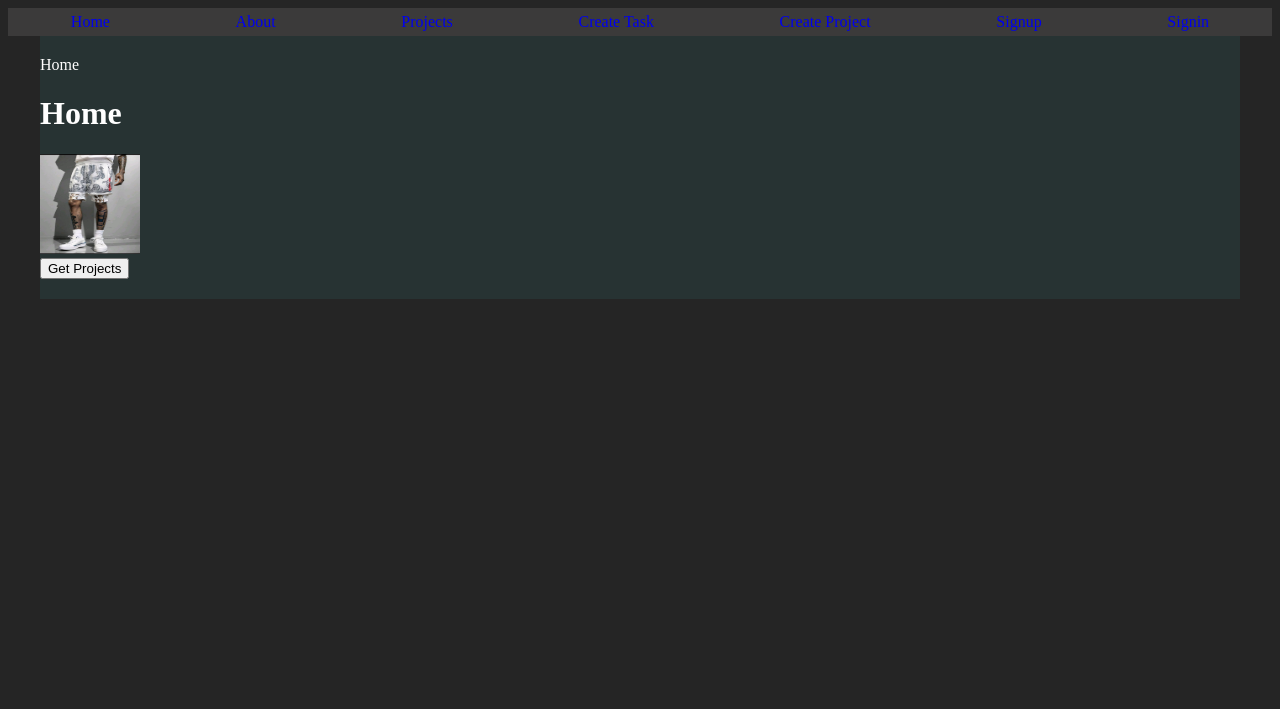
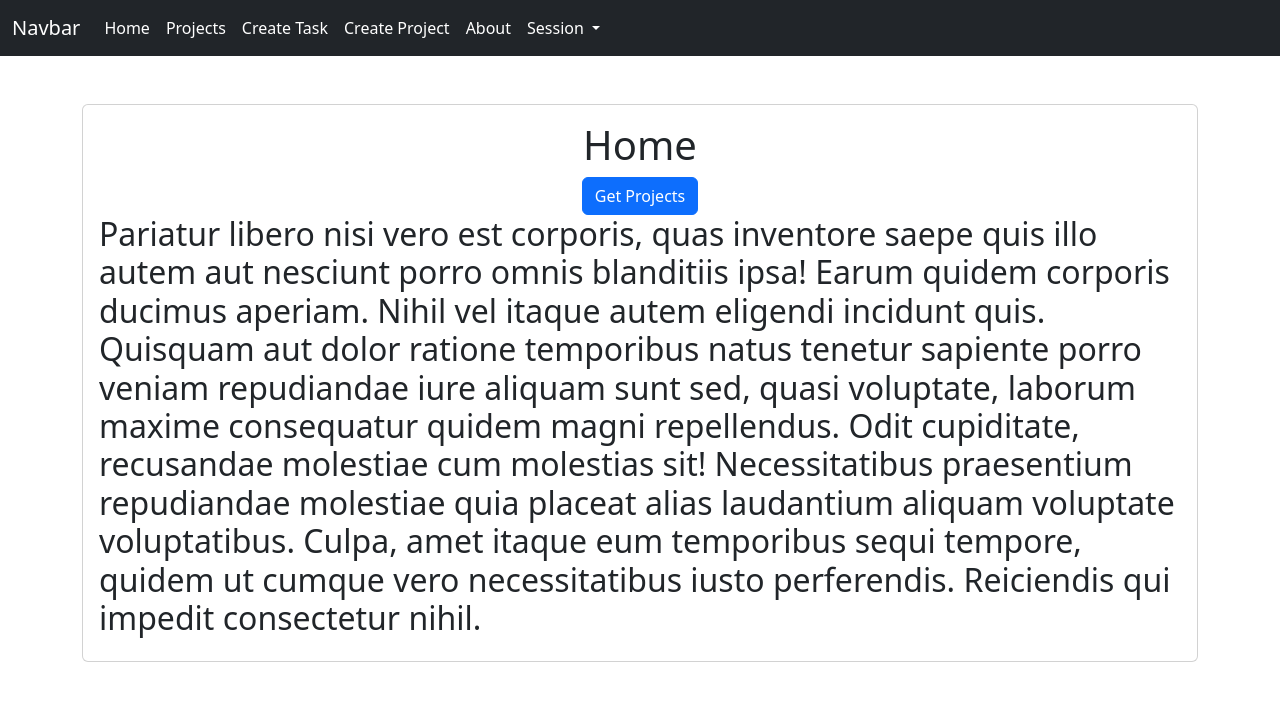
Before and after one commit to josnnydev/django_tasks, a Django app: page / in a window 1280 px wide. Shown: the top 709 px of the page. Run offline with Django 5.2, Linux system fonts and the light colour scheme.

Commit message:
new things

```diff
--- a/myapp/templates/about.html
+++ b/myapp/templates/about.html
@@ -1,5 +1,5 @@
 {% extends 'layouts/base.html' %}
+{% block title %}About{% endblock %}
 {% block content %}
-{% block title %}About{% endblock %}
     <h1>About</h1>
 {% endblock %}
--- a/myapp/templates/index.html
+++ b/myapp/templates/index.html
@@ -1,22 +1,33 @@
 {% extends 'layouts/base.html' %}
-{% load static %}
-
-{% block content %}
-{% block title %}Home{% endblock %}
-    <h1>Home</h1>
-
-    <div>
-        <img src="{% static 'images/licra-corta.jpeg' %}" alt="licra-corta" width="100" height="100">
-        </div>
+ {% load static %}
 
 
-    <button hx-get="{% url 'projects' %}" hx-trigger="click" hx-target="#projects" hx-swap="innerHTML" hx.loading>Get Projects</button>
-    <div id="projects">
+{% block title %}Home{% endblock %}
+{% block content %}
+<main class="container py-5">
+   <section class="card card-body">
+    <h1 class="text-center">Home</h1>
+
+    <!-- <div>
+        <img src="{% static 'images/licra-corta.jpeg' %}" alt="licra-corta" width="100" height="100">
+        </div> -->
+
+    <div class="text-center">
+        <button class="btn btn-primary" hx-get="{% url 'projects' %}" hx-trigger="click" hx-target="#projects" hx-swap="innerHTML" hx.loading>Get Projects</button>
+
+        <div id="projects">
+        </div>
     </div>
+
+    <h2 class="">
+    Pariatur libero nisi vero est corporis, quas inventore saepe quis illo autem aut nesciunt porro omnis blanditiis ipsa! Earum quidem corporis ducimus aperiam. Nihil vel itaque autem eligendi incidunt quis.
+    Quisquam aut dolor ratione temporibus natus tenetur sapiente porro veniam repudiandae iure aliquam sunt sed, quasi voluptate, laborum maxime consequatur quidem magni repellendus. Odit cupiditate, recusandae molestiae cum molestias sit!
+    Necessitatibus praesentium repudiandae molestiae quia placeat alias laudantium aliquam voluptate voluptatibus. Culpa, amet itaque eum temporibus sequi tempore, quidem ut cumque vero necessitatibus iusto perferendis. Reiciendis qui impedit consectetur nihil.</h2>
 
 
 
     <div id="tasks">
     </div>
-
+   </section>
+</main>
 {% endblock %}
--- a/myapp/templates/layouts/base.html
+++ b/myapp/templates/layouts/base.html
@@ -3,48 +3,81 @@
 <html lang="en">
 <head>
 
-    {% block head %}
+
 
 
 
      {% load static %}
-    <link rel="stylesheet" href="{% static 'styles/main.css' %}" />
+
+
+
     <script src="https://unpkg.com/htmx.org@2.0.4/dist/htmx.js" integrity="sha384-oeUn82QNXPuVkGCkcrInrS1twIxKhkZiFfr2TdiuObZ3n3yIeMiqcRzkIcguaof1" crossorigin="anonymous"></script>
     <title>{% block title %}{% endblock %} - My Webpage</title>
 
-    {% endblock %}
+    <link href="https://cdn.jsdelivr.net/npm/bootstrap@5.3.5/dist/css/bootstrap.min.css" rel="stylesheet">
+
+
 </head>
 <body>
 
 
 
-    {% block header %}
 
-    <div>
-        {% block header_content %}
-        {% endblock %}
-        <nav class="navbar ">
-      <ul>
-        <li><a href="{% url 'index' %}">Home</a></li>
-        <li><a href="{% url 'about' %}">About</a></li>
-        <li><a href="{% url 'projects' %}">Projects</a></li>
 
-        <li><a href="{% url 'create_task' %}">Create Task</a></li>
-        <li><a href="{% url 'create_projects' %}">Create Project</a></li>
 
+
+      <nav class="navbar navbar-expand-lg   bg-dark navbar-dark">
+        <div class="container-fluid ">
+          <a class="navbar-brand text-white" href="#">Navbar</a>
+          <button class="navbar-toggler" type="button" data-bs-toggle="collapse" data-bs-target="#navbarNavDropdown" aria-controls="navbarNavDropdown" aria-expanded="false" aria-label="Toggle navigation">
+            <span class="navbar-toggler-icon"></span>
+          </button>
+          <div class="collapse navbar-collapse" id="navbarNavDropdown">
+            <ul class="navbar-nav">
+              <li class="nav-item">
+                <a class="nav-link active text-white" aria-current="page" href="{% url 'index' %}">Home</a>
+              </li>
+              <li class="nav-item">
+                <a class="nav-link text-white" href="{% url 'projects' %}">Projects</a>
+              </li>
+              <li class="nav-item">
+                <a class="nav-link text-white" href="{% url 'create_task' %}">Create Task</a>
+              </li>
+              <li class="nav-item">
+                <a class="nav-link text-white" href="{% url 'create_projects' %}">Create Project</a>
+              </li>
+              <li class="nav-item">
+                <a class="nav-link text-white" href="{% url 'about' %}">About</a>
+              </li>
+              <li class="nav-item dropdown ">
+                <a class="nav-link dropdown-toggle text-white" href="#" role="button" data-bs-toggle="dropdown" aria-expanded="false">
+                  Session
+                </a>
+                <ul class="dropdown-menu dropdown-menu-dark">
                   {% if user.is_authenticated %}
-        <li><a href="{% url 'signout' %}">Logout</a></li>
+                  <li><a class="dropdown-item text-white" href="{% url 'signout' %}">Signout</a></li>
                   {% else %}
-        <li><a href="{% url 'signup' %}">Signup</a></li>
-        <li><a href="{% url 'signin' %}">Signin</a></li>
+                  <li><a class="dropdown-item text-white" href="{% url 'signup' %}">Signup</a></li>
+                  <li><a class="dropdown-item text-white" href="{% url 'signin' %}">Signin</a></li>
                   {% endif %}
                 </ul>
+              </li>
+              </li>
+            </ul>
+          </div>
+        </div>
       </nav>
-    </div>
-    {% endblock %}
 
 
-    <div class="container">
+
+
+
+
+
+
+
+
+    <div >
       {% block content %}
       {% endblock %}
     </div>
@@ -53,9 +86,9 @@
 
 
     <div id="footer">
-        {% block footer %}
-        {% endblock %}
+
     </div>
 
+    <script src="https://cdn.jsdelivr.net/npm/bootstrap@5.3.5/dist/js/bootstrap.bundle.min.js"></script>
 </body>
 </html>
--- a/myapp/templates/layouts/base2.html
+++ b/myapp/templates/layouts/base2.html
@@ -8,9 +8,10 @@
 
 
     {% load static %}
-    <link rel="stylesheet" href="{% static 'styles/main.css' %}" />
+
     <script src="https://unpkg.com/htmx.org@2.0.4/dist/htmx.js" integrity="sha384-oeUn82QNXPuVkGCkcrInrS1twIxKhkZiFfr2TdiuObZ3n3yIeMiqcRzkIcguaof1" crossorigin="anonymous"></script>
     <title>{% block title %}{% endblock %} - My Webpage</title>
+    <link href="https://cdn.jsdelivr.net/npm/bootstrap@5.3.5/dist/css/bootstrap.min.css" rel="stylesheet">
 
     {% endblock %}
 </head>
--- /dev/null
+++ b/myapp/templates/tasks/task_edit.html
@@ -0,0 +1 @@
+<h1>edit task</h1>
--- a/myapp/views.py
+++ b/myapp/views.py
@@ -8,26 +8,45 @@ from django.contrib.auth.forms import UserCreationForm
 from django.contrib.auth import login
 from django.shortcuts import render, redirect
 from django.contrib.auth.decorators import login_required
+from django.db import IntegrityError
+from django.contrib.auth.models import User
 
 def index(request):
     return render(request, 'index.html',status=200 )
 
+# def signup(request):
+#     if request.method == 'POST':
+#         form = UserCreationForm(request.POST)
+#         if form.is_valid():
+#             user = form.save()
+#             login(request, user)
+#             return redirect('create_task')
+#         else:
+#             return render(request, 'signup/signup.html', {
+#                 'form': form,
+#                 'error': 'Please correct the errors below.'
+#             })
+#     else:
+#         form = UserCreationForm()
+
+#     return render(request, 'signup/signup.html', {'form': form})
+
 def signup(request):
-    if request.method == 'POST':
-        form = UserCreationForm(request.POST)
-        if form.is_valid():
-            user = form.save()
-            login(request, user)
-            return redirect('create_task')
-        else:
-            return render(request, 'signup/signup.html', {
-                'form': form,
-                'error': 'Please correct the errors below.'
-            })
+    if request.method == 'GET':
+        return render(request, 'signup/signup.html', {"form": UserCreationForm})
     else:
-        form = UserCreationForm()
 
-    return render(request, 'signup/signup.html', {'form': form})
+        if request.POST["password1"] == request.POST["password2"]:
+            try:
+                user = User.objects.create_user(
+                    request.POST["username"], password=request.POST["password1"])
+                user.save()
+                login(request, user)
+                return redirect('create_task')
+            except IntegrityError:
+                return render(request, 'signup/signup.html', {"form": UserCreationForm, "error": "Username already exists."})
+
+        return render(request, 'signup/signup.html', {"form": UserCreationForm, "error": "Passwords did not match."})
 
 def signin(request):
     if request.method == 'POST':
```
Also changed, not shown: myapp/templates/projects/projects.html (+10 -5 lines), myapp/templates/signin/signin.html (+15 -10 lines), myapp/templates/signup/signup.html (+28 -8 lines), myapp/templates/tasks/tasks.html (added, +21 -0 lines), mysite/settings.py (+16 -8 lines), requirements.txt (added, +13 -0 lines), 1 other file. Lines whose indentation alone changed are shown as unchanged.
